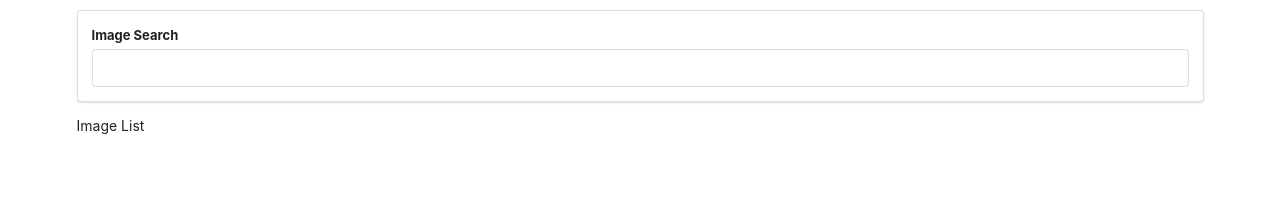
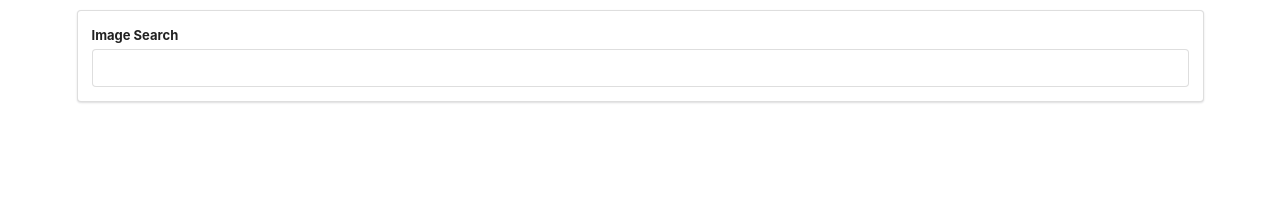
Before and after one commit to ankitt01/Pics-app, a React (Create React App) app: page / in a window 1280 px wide. Shown: the top 206 px of the page. Built offline with nearby package versions, Linux system fonts and the light colour scheme.

Commit message:
Rendering Lists of components

```diff
--- a/src/components/ImageList.js
+++ b/src/components/ImageList.js
@@ -1,7 +1,10 @@
 import React, { Component } from 'react';
 const ImageList = (props) => {
     console.log(props.images)
-    return <div>Image List</div>
+    const images = props.images.map((image) => {
+        return <img src={image.urls.regular} />
+    })
+    return <div>{images}</div>
 }
 
 export default ImageList;
```
